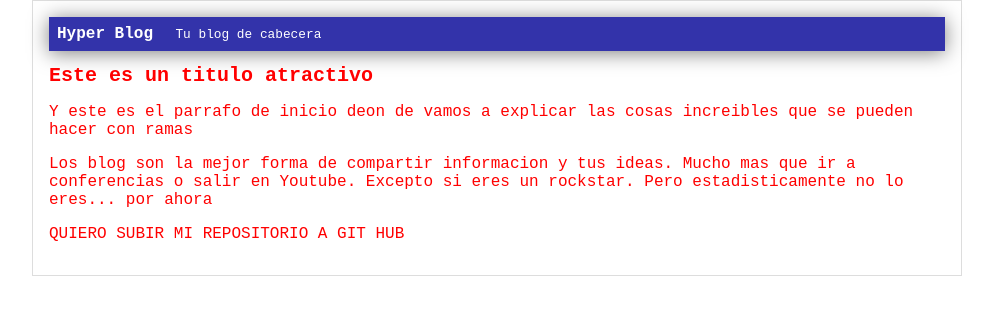
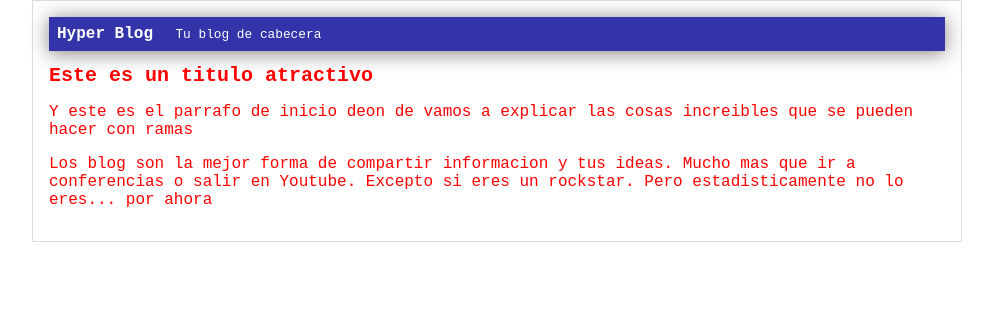
Before and after one commit to cmartinez11/prueba-git, a plain HTML site: page index.html in a window 1280 px wide. Shown: the whole page, without its empty margins (143-1136 px from the left). Drawn offline with Linux system fonts and the light colour scheme.

Commit message:
nuevo cambio

```diff
--- a/index.html
+++ b/index.html
@@ -17,9 +17,6 @@
             <p>Los blog son la mejor forma de compartir informacion y tus ideas.
                 Mucho mas que ir a conferencias o salir en Youtube. Excepto si eres un rockstar. Pero estadisticamente no lo eres... por ahora
             </p>
-
-            <p>QUIERO SUBIR MI REPOSITORIO A GIT HUB
-            </p>
         </div>
     </div>
 </body>
```
